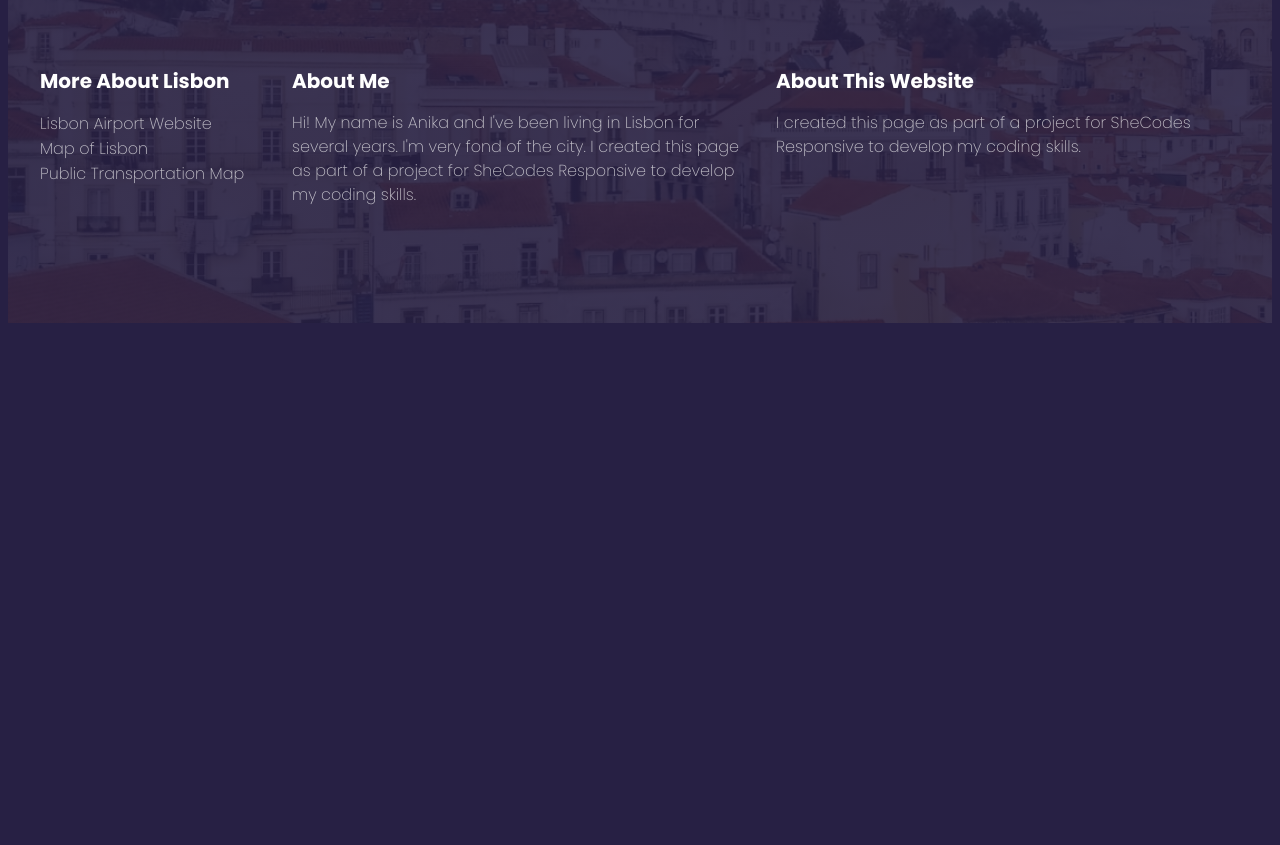
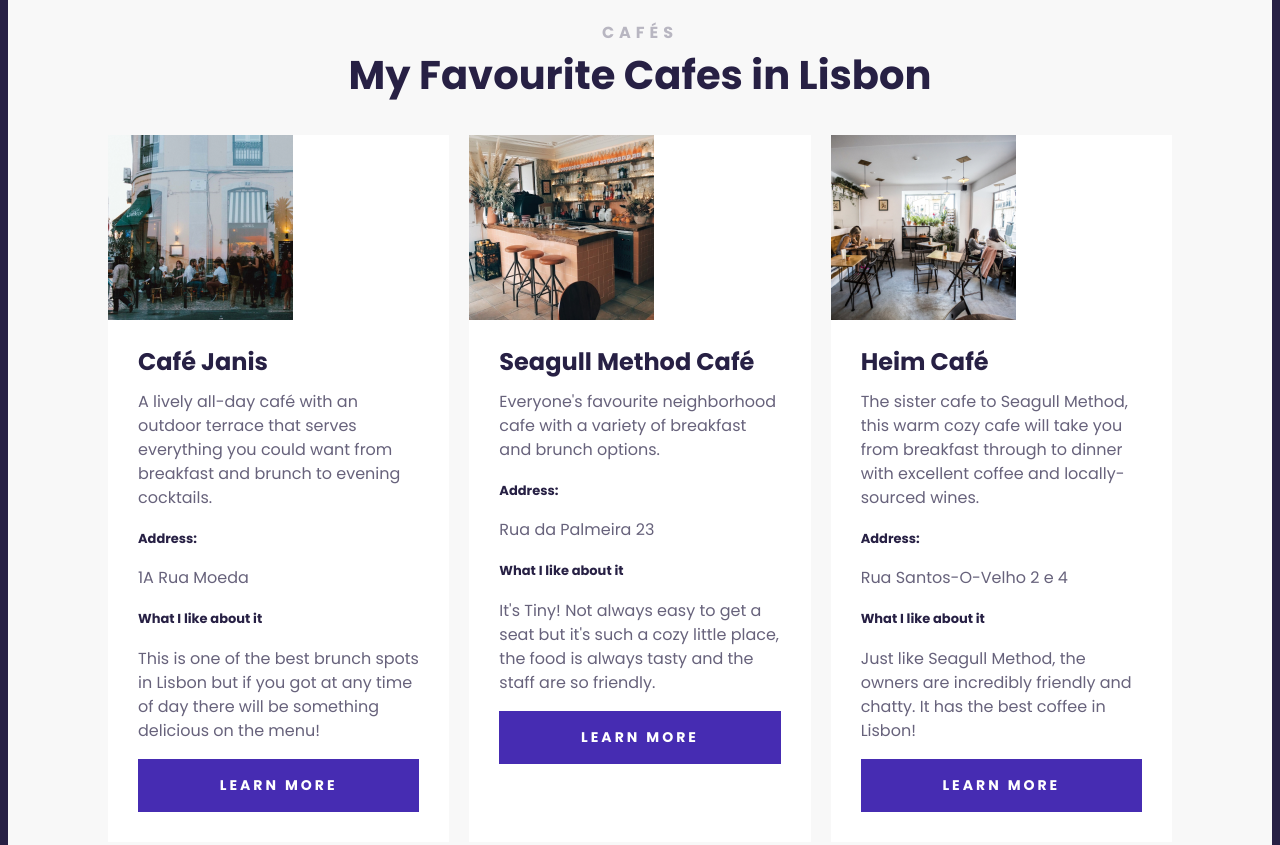
Before and after one commit to anika-jane/travel, a plain HTML site: page index.html in a window 1280 px wide. Shown: the part 1420-2265 px from the top of the page. Before the commit the page ends 1751 px from the top, so only its background shows below. Drawn offline with Linux system fonts and the light colour scheme.

Commit message:
Added the cards to the main potion of the landing page

```diff
--- a/index.html
+++ b/index.html
@@ -30,6 +30,66 @@
         </p>
     </div>
     </section>
+    <section class="secondary">
+        <h2 class="text-center">CAFÉS</h2>
+        <h3 class="text-center">My Favourite Cafes in Lisbon</h3>
+
+        <div class="grid grid-3-columns">
+            <div class="card">
+               <div class="card-header">
+                <img src="/images/cafe.png" alt="outside cafe Janis, Lisbon" class="img-responsive">
+            </div>
+            <div class="card-body">
+                <h4>Café Janis</h4>
+                <p>A lively all-day café with an outdoor terrace that serves everything you could want from breakfast and brunch to evening cocktails.</p>
+                <h5>Address:</h5>
+                <p>1A Rua Moeda</p>
+                <h5>What I like about it</h5>
+                <p>This is one of the best brunch spots in Lisbon but if you got at any time of day there will be something delicious on the menu!</p>
+                <a href="https://www.instagram.com/cafejanis/?hl=en" target="_blank" class="btn">Learn More</a>
+            </div>
+            </div>
+
+            <div class="card">
+                <div class="card-header">
+                 <img src="/images/barstool.png" alt="inside Seagull Method Cafe, Lisbon" class="img-responsive">
+             </div>
+             <div class="card-body">
+                 <h4>Seagull Method Café</h4>
+                 <p>Everyone's favourite neighborhood cafe with a variety of breakfast and brunch options.</p>
+                 <h5>Address:</h5>
+                 <p>Rua da Palmeira 23</p>
+                 <h5>What I like about it</h5>
+                 <p>It's Tiny! Not always easy to get a seat but it's such a cozy little place, the food is always tasty and the staff are so friendly.</p>
+                 <a href="https://www.instagram.com/seagullmethodcafe/?hl=en" target="_blank" class="btn">Learn More</a>
+             </div>
+             </div>
+
+
+             <div class="card">
+                <div class="card-header">
+                 <img src="/images/inside.png" alt="inside cafe Heim, Lisbon" class="img-responsive">
+             </div>
+             <div class="card-body">
+                 <h4>Heim Café</h4>
+                 <p>The sister cafe to Seagull Method, this warm cozy cafe will take you from breakfast through to dinner with excellent coffee and locally-sourced wines.</p>
+                 <h5>Address:</h5>
+                 <p>Rua Santos-O-Velho 2 e 4</p>
+                 <h5>What I like about it</h5>
+                 <p>Just like Seagull Method, the owners are incredibly friendly and chatty. It has the best coffee in Lisbon!</p>
+                 <a href="https://www.instagram.com/heimcafe.lisbon/?hl=en" target="_blank" class="btn">Learn More</a>
+             </div>
+             </div>
+        </div>
+
+
+
+
+
+
+
+
+    </section>
     </main>
     <footer>
         <section class="grid grid-footer">
--- a/src/style.css
+++ b/src/style.css
@@ -8,10 +8,17 @@ html {
     margin: 0 auto;
 }
 
+.text-center {
+    text-align: center;
+}
 section {
-    max-width: 1200px;
+    max-width: 100%;
     margin: 0 auto;
-    padding: 100px 0;
+    padding: 100px;
+}
+
+section.secondary {
+    background-color: #f8f8f8;
 }
 
 .grid {
@@ -21,6 +28,10 @@ section {
 
 .grid-2-columns {
     grid-template-columns: auto auto;
+}
+
+.grid-3-columns {
+grid-template-columns: 1fr 1fr 1fr;
 }
 
 .grid-footer {
@@ -97,6 +108,22 @@ main h3 {
     margin: 0;
 }
 
+main h4 {
+    font-weight: 700;
+    font-size: 24px;
+    line-height: 1;
+    color: #272044;
+    margin: 0;
+}
+
+main h5 {
+    font-weight: 700;
+    font-size: 13px;
+    line-height: 1;
+    color: #272044;
+    padding: 0;
+}
+
 main p {
     font-weight: 400;
     font-size: 16px;
@@ -107,6 +134,30 @@ main p {
 
 .img-responsive {
     max-width: 100%;
+    display: block;
+}
+
+.card {
+    background-color: white;
+    margin: 30px 0;
+}
+
+.card-body {
+    padding: 30px;
+}
+
+.btn {
+    display: block;
+    background-color: #462CB2;
+    color: white;
+    font-weight: 700;
+    font-size: 14px;
+    line-height: 21px;
+    text-align: center;
+    letter-spacing: 3px;
+    text-transform: uppercase;
+    padding: 16px;
+    text-decoration: none;
 }
 
 footer {
```
Also changed, not shown: images/barstool.png (added), images/cafe.png (added), images/inside.png (added), 1 other file.
